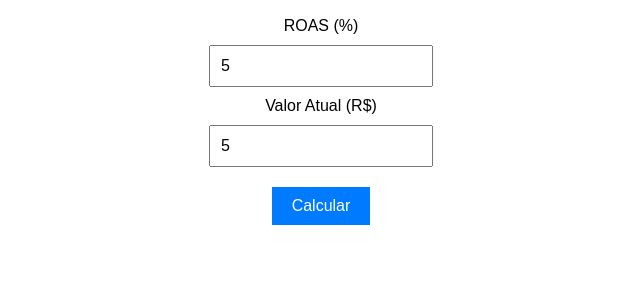
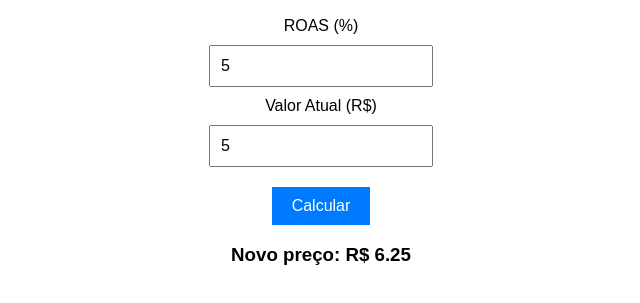
Before and after one commit to idealcooler/Calculadora-ROAS, a plain HTML site: page index.html in a window 1280 px wide. Both pictures are taken after typing "5", "5" into the empty fields and a click on the button "Calcular". Shown: the part 81-384 px from the top of the page, without its empty margins (319-959 px from the left). Drawn offline with Linux system fonts and the light colour scheme.

Commit message:
index.html

```diff
--- a/index.html
+++ b/index.html
@@ -55,11 +55,12 @@
                     return;
                 }
 
+                // Calculando aumento necessário
                 let percentualCusto = 100 / roas;
                 let aumentoNecessario = (percentualCusto / (100 - percentualCusto)) * 100;
                 let novoPreco = preco * (1 + aumentoNecessario / 100);
 
-                document.getElementById("resultado").innerText = Novo valor: R$ ${novoPreco.toFixed(2)};
+                document.getElementById("resultado").innerText = "Novo preço: R$ " + novoPreco.toFixed(2);
             });
         });
     </script>
```
